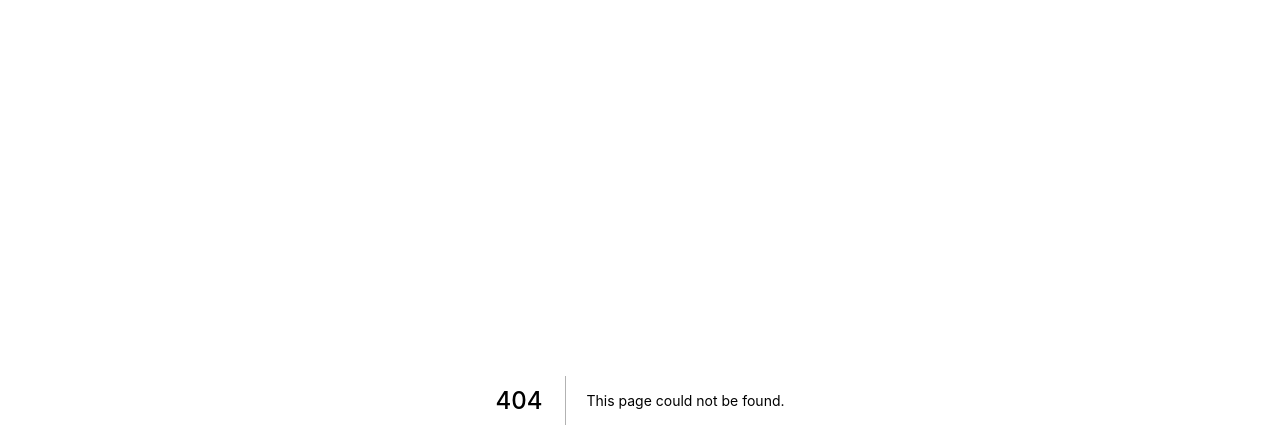
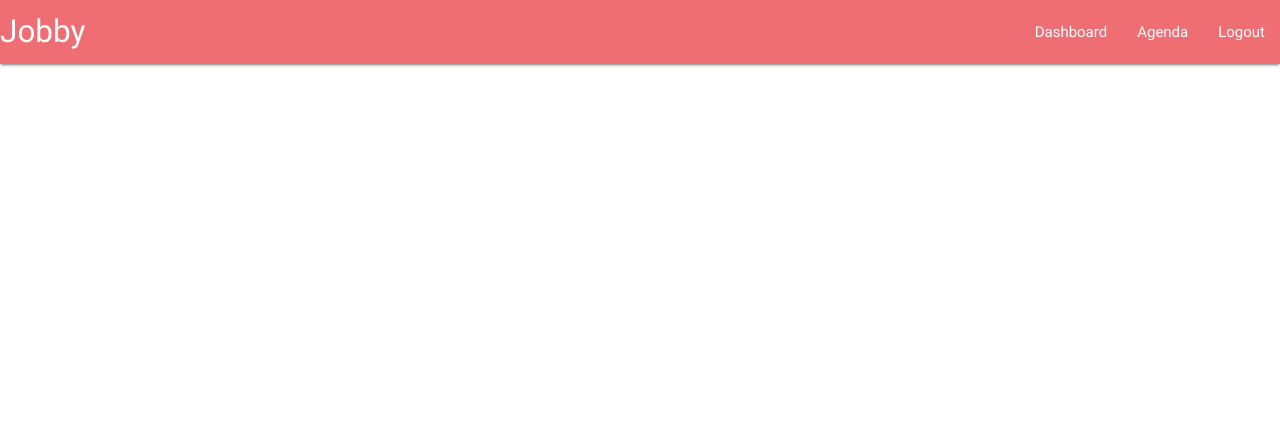
Before and after one commit to jesmarquez/testmaterialui, a Next.js app: page /vacantes in a window 1280 px wide. Before the commit this address had no page. Shown: the top 448 px of the page. Built offline with nearby package versions, Linux system fonts and the light colour scheme.

Commit message:
Crea page vacantes

```diff
--- a/components/layout.js
+++ b/components/layout.js
@@ -14,13 +14,6 @@ export default class extends React.Component {
         <Header />
         <div className="container">
           <div className="row">
-          <div className="col s4"></div>
-            <div className="col s4">
-              <h1>Jobby</h1>
-            </div>
-            <div className="col s4"></div>
-          </div>
-          <div className="row">
             <div className="col s1">
             </div>
             <div className="col s10">
--- /dev/null
+++ b/components/nav.js
@@ -0,0 +1,18 @@
+import React from 'react'
+
+export default class NavBar extends React.Component {
+  render() {
+    return (
+      <nav>
+        <div className="nav-wrapper">
+          <a href="#" className="brand-logo">Jobby</a>
+          <ul id="nav-mobile" className="right hide-on-med-and-down">
+            <li><a href="sass.html">Dashboard</a></li>
+            <li><a href="badges.html">Agenda</a></li>
+            <li><a href="collapsible.html">Logout</a></li>
+          </ul>
+        </div>
+      </nav>
+    )
+  }
+}
--- /dev/null
+++ b/pages/vacantes.js
@@ -0,0 +1,26 @@
+import React from 'react'
+import ReactDOM from 'react-dom'
+import MuiThemeProvider from 'material-ui/styles/MuiThemeProvider'
+import getMuiTheme from 'material-ui/styles/getMuiTheme';
+import Layout from '../components/layout.js'
+import NavBar from '../components/nav'
+export default class extends React.Component {
+  static async getInitialProps({ req }) {
+    const userAgent = req ? req.headers['user-agent'] : navigator.userAgent
+    return { userAgent }
+  }
+
+  render() {
+    const muiTheme = getMuiTheme({
+      userAgent: this.props.userAgent,
+      });
+    return (
+      <MuiThemeProvider muiTheme={muiTheme}>
+        <NavBar />
+        <Layout>
+
+        </Layout>
+      </MuiThemeProvider>
+   )
+  }
+}
```
Also changed, not shown: pages/index.js (+7 -0 lines).
